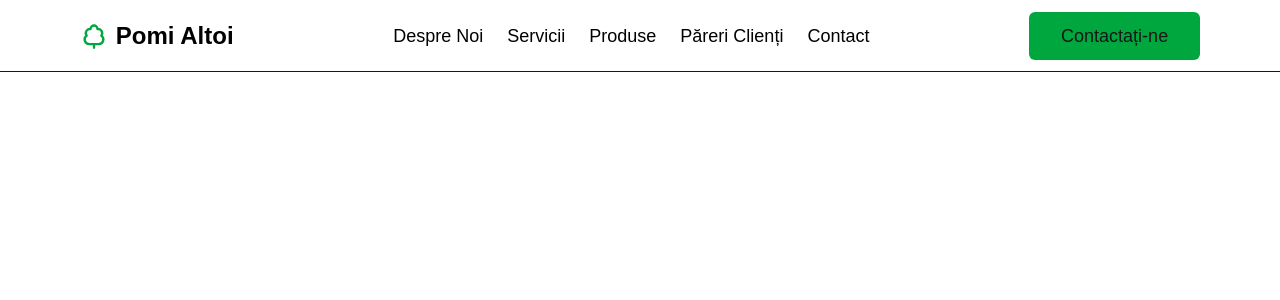
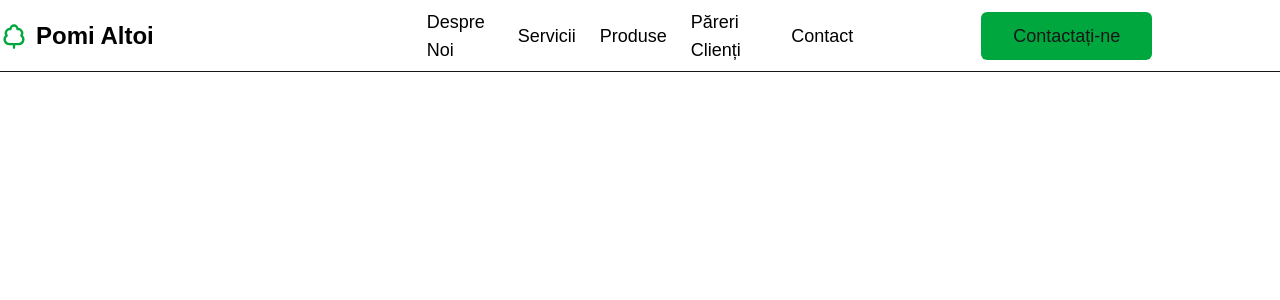
Before and after one commit to freelancing-portofolio/pomi_altoi, a Next.js app: page / in a window 1280 px wide. Shown: the top 300 px of the page. Built offline with nearby package versions, Linux system fonts and the light colour scheme.

Commit message:
Navbar done

```diff
--- a/components/navbar.tsx
+++ b/components/navbar.tsx
@@ -9,12 +9,12 @@ export default function Navbar() {
          {/* Navbar div */}
          <div className='h-full w-full flex justify-around'>
             {/* Icon and Writing Part */}
-            <div className='flex items-center gap-2'>
+            <div className='flex flex-1 items-center gap-2'>
                <TreeDeciduous className='h-7 w-7 text-green-600' />
                <span className='text-2xl font-bold text-black'>Pomi Altoi</span>
             </div>
             {/* Navbar Links */}
-            <nav className='flex items-center justify-center gap-6 text-lg font-medium text-black'>
+            <nav className='flex flex-1 items-center justify-center gap-6 text-lg font-medium text-black'>
                <Link
                   className='hover:text-green-700 transition-colors'
                   href='#desprenoi'
@@ -47,7 +47,7 @@ export default function Navbar() {
                </Link>
             </nav>
             {/* Contact button */}
-            <div className='flex flex-row items-center justify-center'>
+            <div className='flex flex-row flex-1 items-center justify-center'>
                <button className='h-12 px-8 text-lg font-medium bg-green-600 hover:bg-green-700 transition-colors rounded-md'>
                   Contactați-ne
                </button>
```
